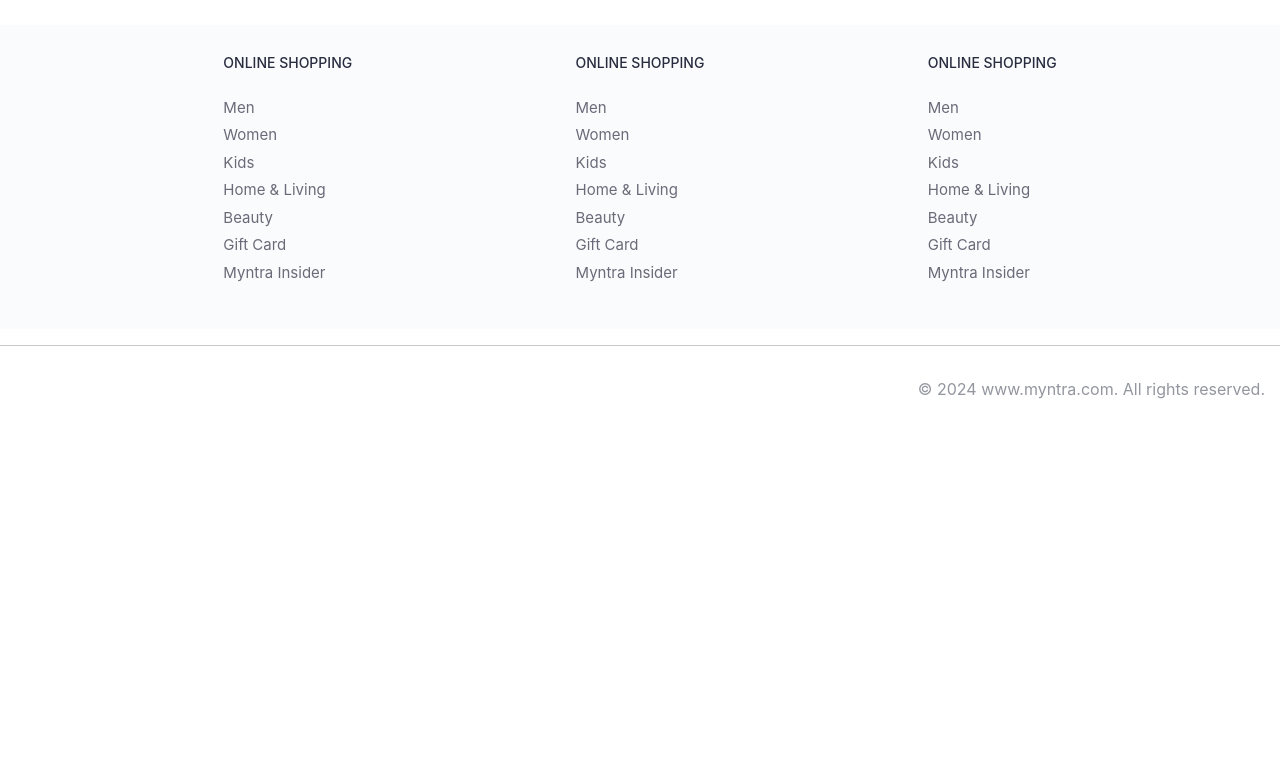
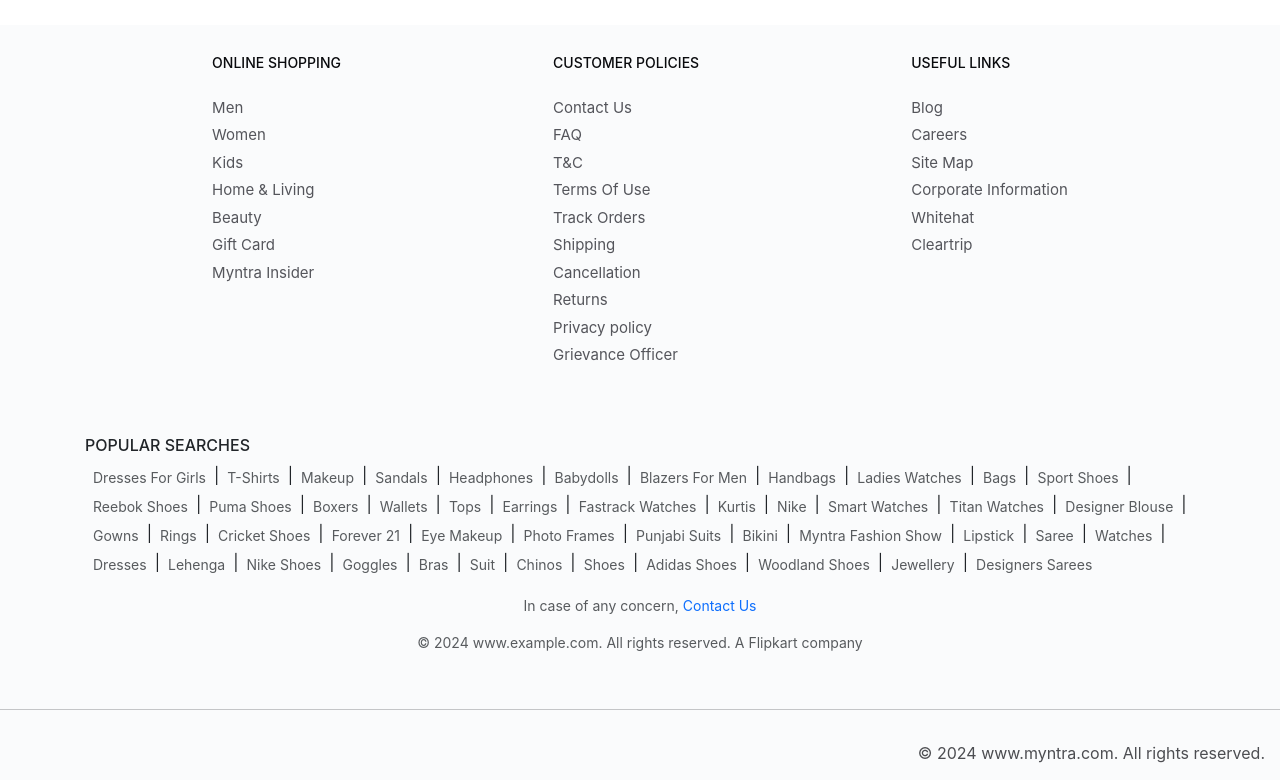
Before and after one commit to Rimadebnath123/MyntraClone, a plain HTML site: page index.html in a window 1280 px wide. Shown: the part 2777-3557 px from the top of the page. Before the commit the page ends 3193 px from the top, so only its background shows below. Drawn offline with nearby package versions, Linux system fonts and the light colour scheme.

Commit message:
work on footer

```diff
--- a/CSS/index.css
+++ b/CSS/index.css
@@ -319,15 +319,19 @@ ul {
 }
 
 .container img {
-    margin-top:30px;
+    margin-top: 30px;
     width: 100%;
     height: auto;
     /* Maintains the aspect ratio */
     max-width: 100%;
-        /* Increase the image size for larger screens */
-        transform: scale(1.3);
+    /* Increase the image size for larger screens */
+    transform: scale(1.3);
     object-fit: cover;
     /* Ensures the image covers the container */
+}
+
+footer {
+    background: #FAFBFC;
 }
 
 .footer_container {
@@ -343,20 +347,51 @@ ul {
 }
 
 .footer_column h3 {
-    color: #282c3f;
+    color: #090a0d;
     font-size: 14px;
     margin-bottom: 25px;
 }
 
 .footer_column a {
-    color: #696b79;
+    color: #54555b;
     font-size: 15px;
     text-decoration: none;
     padding-bottom: 5px;
 }
 
+.footer_row {
+    width: 100%;
+    max-width: 1140px;
+    margin-right: auto;
+    margin-left: auto;
+    padding-right: 15px;
+    padding-left: 15px;
+}
+
+.text-muted {
+    font-size: 14px;
+    text-decoration: none;
+
+}
+
+.text-dark {
+    font-size: 16px;
+
+}
+
+@media (max-width: 768px) {
+    .d-flex.flex-wrap {
+        justify-content: center;
+        text-align: center;
+    }
+
+    .d-flex.flex-wrap span {
+        display: none;
+    }
+}
+
 .copyright {
-    color: #94969f;
+    color: #4c4d51;
     text-align: end;
     padding: 15px;
 }
@@ -390,6 +425,7 @@ ul {
         margin-top: 10px;
     }
 }
+
 /* For medium screens */
 @media (min-width: 811px) and (max-width: 1280px) {
     .container img {
@@ -399,11 +435,12 @@ ul {
         /* Scales the image up by 20% */
     }
 }
+
 @media (max-width: 810px) {
     .container img {
         max-width: 100%;
-            /* Increase the image size for larger screens */
-            transform: scale(1.2);
-            /* Scales the image up by 10% */
+        /* Increase the image size for larger screens */
+        transform: scale(1.2);
+        /* Scales the image up by 10% */
     }
 }
--- a/bag.js
+++ b/bag.js
@@ -19,8 +19,8 @@ function displayBagSummary() {
 
 
     bagItemObjects.forEach(bagItem => {
-        totalMRP += bagItem.original_price; 4
-        totalDiscount += bagItem.original_price - bagItem.current_price
+        totalMRP += bagItem.original_price;
+      totalDiscount += bagItem.original_price - bagItem.current_price;
         totalItem++;
     })
 
--- a/index.html
+++ b/index.html
@@ -134,12 +134,14 @@
         </div>
     </div>
 
-    <div class="category-container" class="image-grid" id="category-container" style="text-align: center ;color: rgb(200, 0, 255);">
+    <div class="category-container" class="image-grid" id="category-container"
+        style="text-align: center ;color: rgb(200, 0, 255);">
         <h1>SHOP BY CATEGORY</h1>
         <!-- Dynamic images inserted here -->
     </div>
     <div class="container">
-        <img src="https://assets.myntassets.com/w_980,c_limit,fl_progressive,dpr_2.0/assets/images/2024/10/12/b401d717-bea8-4413-8223-a18a3d0cde161728748190337-App-Install-Banner.jpg" alt="">
+        <img src="https://assets.myntassets.com/w_980,c_limit,fl_progressive,dpr_2.0/assets/images/2024/10/12/b401d717-bea8-4413-8223-a18a3d0cde161728748190337-App-Install-Banner.jpg"
+            alt="">
     </div>
     <footer>
         <div class="footer_container mt-5">
@@ -156,37 +158,105 @@
             </div>
 
             <div class="footer_column">
-                <h3>ONLINE SHOPPING</h3>
+                <h3>CUSTOMER POLICIES</h3>
 
-                <a href="#">Men</a>
-                <a href="#">Women</a>
-                <a href="#">Kids</a>
-                <a href="#">Home & Living</a>
-                <a href="#">Beauty</a>
-                <a href="#">Gift Card</a>
-                <a href="#">Myntra Insider</a>
+                <a href="#">Contact Us</a>
+                <a href="#">FAQ</a>
+                <a href="#">T&C</a>
+                <a href="#">Terms Of Use</a>
+                <a href="#">Track Orders</a>
+                <a href="#">Shipping</a>
+                <a href="#">Cancellation</a>
+                <a href="#">Returns</a>
+                <a href="#">Privacy policy</a>
+                <a href="#">Grievance Officer</a>
             </div>
 
             <div class="footer_column">
-                <h3>ONLINE SHOPPING</h3>
+                <h3>USEFUL LINKS</h3>
 
-                <a href="#">Men</a>
-                <a href="#">Women</a>
-                <a href="#">Kids</a>
-                <a href="#">Home & Living</a>
-                <a href="#">Beauty</a>
-                <a href="#">Gift Card</a>
-                <a href="#">Myntra Insider</a>
+                <a href="#">Blog</a>
+                <a href="#">Careers</a>
+                <a href="#">Site Map</a>
+                <a href="#">Corporate Information</a>
+                <a href="#">Whitehat</a>
+                <a href="#">Cleartrip</a>
             </div>
         </div>
+        <div class="footer_row py-4">
+            <div class="row">
+                <div class="col-12">
+                    <h5 class="text-dark">POPULAR SEARCHES</h5>
+                    <div class="d-flex flex-wrap">
+                        <a href="#" class="text-muted mx-2 my-1">Dresses For Girls</a><span>|</span>
+                        <a href="#" class="text-muted mx-2 my-1">T-Shirts</a><span>|</span>
+                        <a href="#" class="text-muted mx-2 my-1">Makeup</a><span>|</span>
+                        <a href="#" class="text-muted mx-2 my-1">Sandals</a><span>|</span>
+                        <a href="#" class="text-muted mx-2 my-1">Headphones</a><span>|</span>
+                        <a href="#" class="text-muted mx-2 my-1">Babydolls</a><span>|</span>
+                        <a href="#" class="text-muted mx-2 my-1">Blazers For Men</a><span>|</span>
+                        <a href="#" class="text-muted mx-2 my-1">Handbags</a><span>|</span>
+                        <a href="#" class="text-muted mx-2 my-1">Ladies Watches</a><span>|</span>
+                        <a href="#" class="text-muted mx-2 my-1">Bags</a><span>|</span>
+                        <a href="#" class="text-muted mx-2 my-1">Sport Shoes</a><span>|</span>
+                        <a href="#" class="text-muted mx-2 my-1">Reebok Shoes</a><span>|</span>
+                        <a href="#" class="text-muted mx-2 my-1">Puma Shoes</a><span>|</span>
+                        <a href="#" class="text-muted mx-2 my-1">Boxers</a><span>|</span>
+                        <a href="#" class="text-muted mx-2 my-1">Wallets</a><span>|</span>
+                        <a href="#" class="text-muted mx-2 my-1">Tops</a><span>|</span>
+                        <a href="#" class="text-muted mx-2 my-1">Earrings</a><span>|</span>
+                        <a href="#" class="text-muted mx-2 my-1">Fastrack Watches</a><span>|</span>
+                        <a href="#" class="text-muted mx-2 my-1">Kurtis</a><span>|</span>
+                        <a href="#" class="text-muted mx-2 my-1">Nike</a><span>|</span>
+                        <a href="#" class="text-muted mx-2 my-1">Smart Watches</a><span>|</span>
+                        <a href="#" class="text-muted mx-2 my-1">Titan Watches</a><span>|</span>
+                        <a href="#" class="text-muted mx-2 my-1">Designer Blouse</a><span>|</span>
+                        <a href="#" class="text-muted mx-2 my-1">Gowns</a><span>|</span>
+                        <a href="#" class="text-muted mx-2 my-1">Rings</a><span>|</span>
+                        <a href="#" class="text-muted mx-2 my-1">Cricket Shoes</a><span>|</span>
+                        <a href="#" class="text-muted mx-2 my-1">Forever 21</a><span>|</span>
+                        <a href="#" class="text-muted mx-2 my-1">Eye Makeup</a><span>|</span>
+                        <a href="#" class="text-muted mx-2 my-1">Photo Frames</a><span>|</span>
+                        <a href="#" class="text-muted mx-2 my-1">Punjabi Suits</a><span>|</span>
+                        <a href="#" class="text-muted mx-2 my-1">Bikini</a><span>|</span>
+                        <a href="#" class="text-muted mx-2 my-1">Myntra Fashion Show</a><span>|</span>
+                        <a href="#" class="text-muted mx-2 my-1">Lipstick</a><span>|</span>
+                        <a href="#" class="text-muted mx-2 my-1">Saree</a><span>|</span>
+                        <a href="#" class="text-muted mx-2 my-1">Watches</a><span>|</span>
+                        <a href="#" class="text-muted mx-2 my-1">Dresses</a><span>|</span>
+                        <a href="#" class="text-muted mx-2 my-1">Lehenga</a><span>|</span>
+                        <a href="#" class="text-muted mx-2 my-1">Nike Shoes</a><span>|</span>
+                        <a href="#" class="text-muted mx-2 my-1">Goggles</a><span>|</span>
+                        <a href="#" class="text-muted mx-2 my-1">Bras</a><span>|</span>
+                        <a href="#" class="text-muted mx-2 my-1">Suit</a><span>|</span>
+                        <a href="#" class="text-muted mx-2 my-1">Chinos</a><span>|</span>
+                        <a href="#" class="text-muted mx-2 my-1">Shoes</a><span>|</span>
+                        <a href="#" class="text-muted mx-2 my-1">Adidas Shoes</a><span>|</span>
+                        <a href="#" class="text-muted mx-2 my-1">Woodland Shoes</a><span>|</span>
+                        <a href="#" class="text-muted mx-2 my-1">Jewellery</a><span>|</span>
+                        <a href="#" class="text-muted mx-2 my-1">Designers Sarees</a>
+
+                    </div>
+                </div>
+            </div>
+            <div class="row mt-3">
+                <div class="col-12">
+                    <p class="text-muted text-center">In case of any concern, <a href="#"
+                            class="text-decoration-none">Contact
+                            Us</a></p>
+                    <p class="text-muted text-center">© 2024 www.example.com. All rights reserved. <span
+                            class="d-block d-md-inline">A Flipkart company</span></p>
+                </div>
+            </div>
+        </div>
+
         <hr>
 
         <div class="copyright">
             © 2024 www.myntra.com. All rights reserved.
         </div>
     </footer>
-    <!-- <script src="data/items.js"></script>
-    <script src="script/script.js"></script> -->
+
     <script src="https://cdn.jsdelivr.net/npm/bootstrap@5.3.3/dist/js/bootstrap.bundle.min.js"
         integrity="sha384-YvpcrYf0tY3lHB60NNkmXc5s9fDVZLESaAA55NDzOxhy9GkcIdslK1eN7N6jIeHz"
         crossorigin="anonymous"></script>
--- a/index.js
+++ b/index.js
@@ -1,3 +1,4 @@
+//category container
 document.addEventListener('DOMContentLoaded', () => {
     const container = document.getElementById('category-container');
 
```
